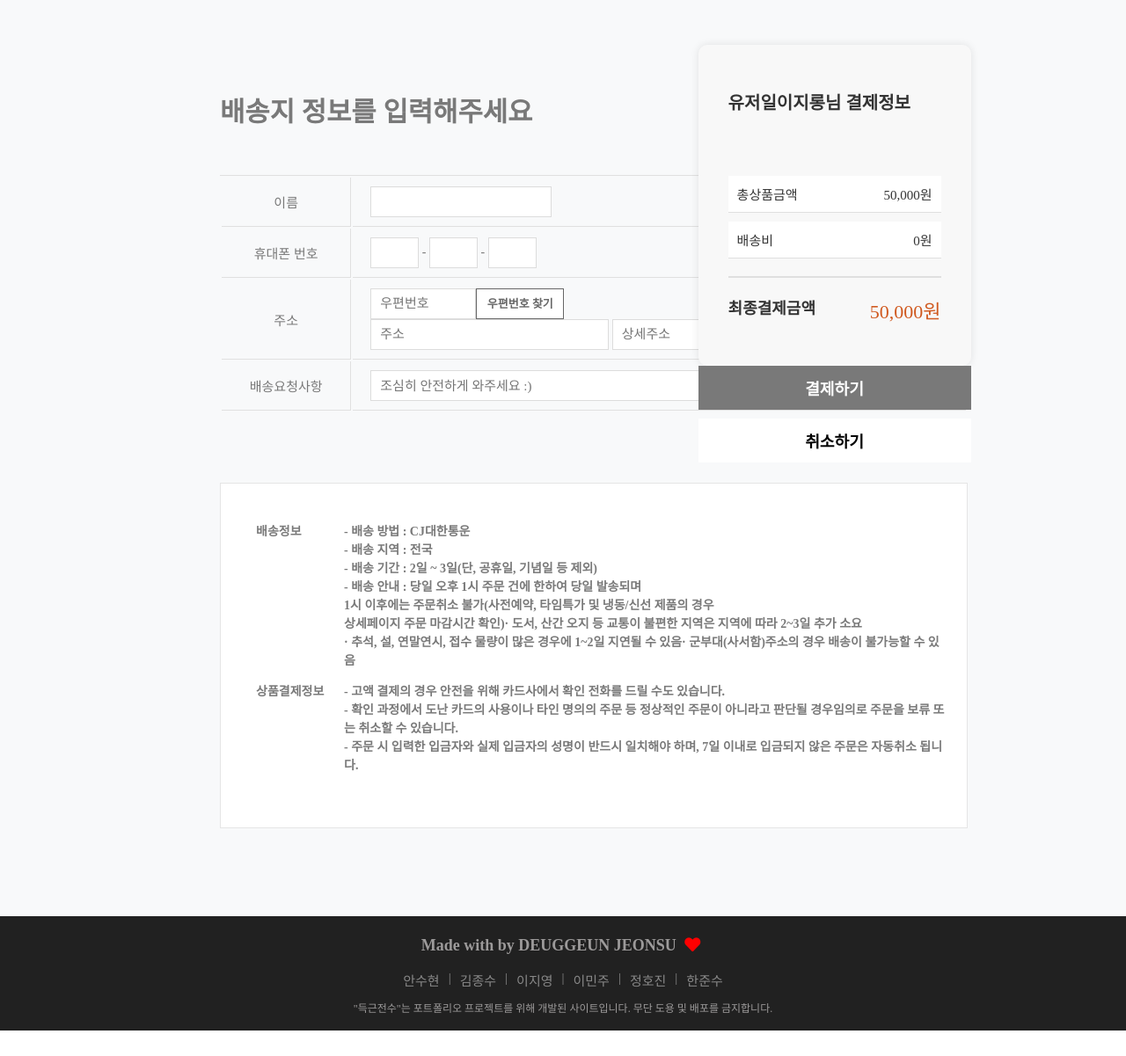
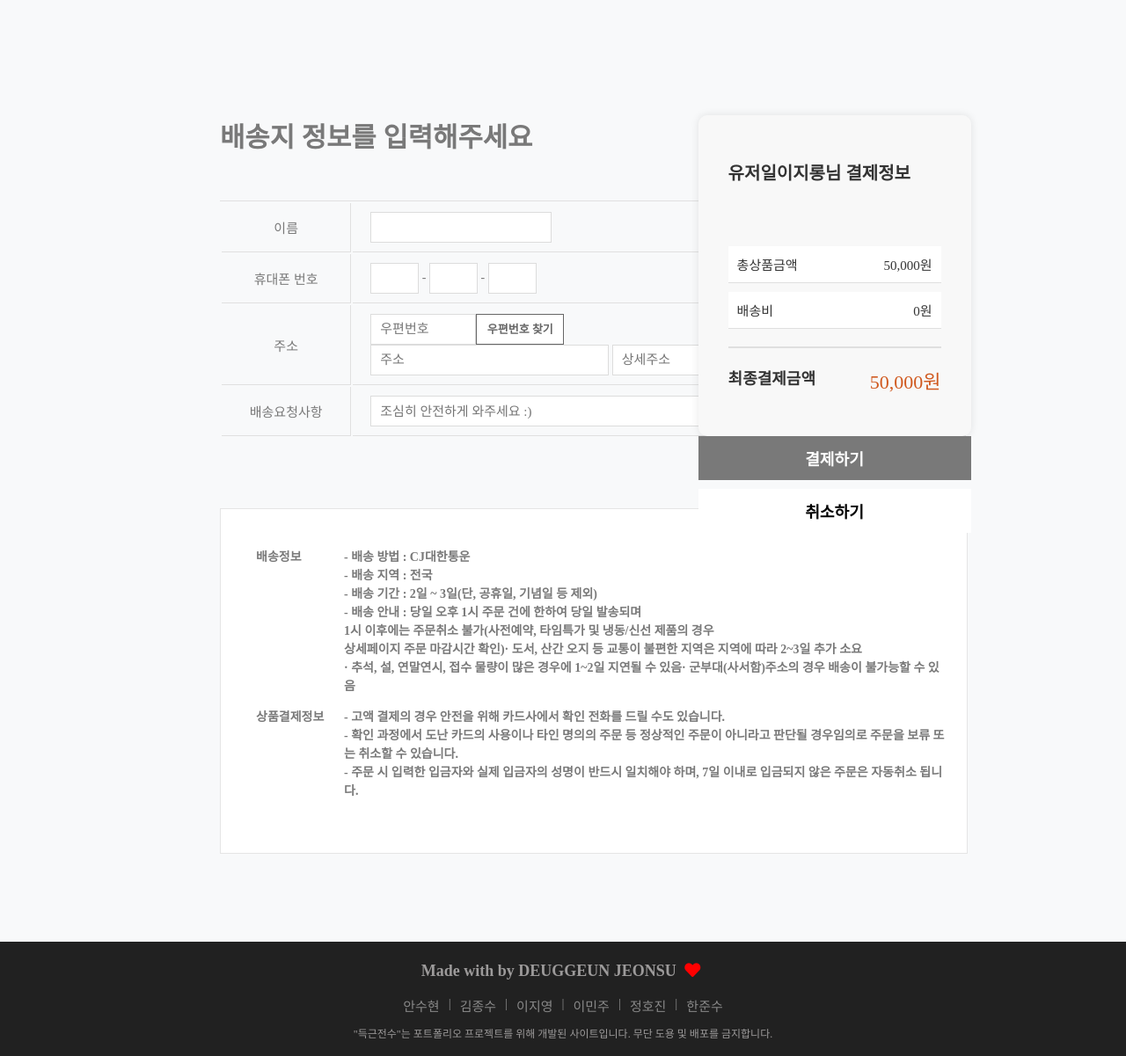
Before and after one commit to DeuggeunJeonsu/DeuggeunJeonsu, a Java web app: page /market/marketOrder in a window 1280 px wide; the page is wider, and only the part inside the window is pictured. Shown: the part 109-1310 px from the top of that part at 88% size. Before the commit the page ends 1281 px from the top of that part, so only its background shows below. Run offline with Spring Boot 4, a stand-in JSP engine, Linux system fonts and the light colour scheme; some libraries are stand-ins or nearby versions; some web fonts are replaced.

Commit message:
장바구니, 상품주문페이지 수정

```diff
--- a/FinalProject/src/main/webapp/WEB-INF/views/board/market/marketCart.jsp
+++ b/FinalProject/src/main/webapp/WEB-INF/views/board/market/marketCart.jsp
@@ -36,6 +36,7 @@
                         감사의 마음을 담아 무료배송 이벤트를 진행합니다
                     </h3>
                     <h3>(사장님께는 비밀 👀)</h3>
+                    <br>
                     <br>
                     <br>
                     <table>
--- a/FinalProject/src/main/webapp/resources/css/board/market/marketCart-style.css
+++ b/FinalProject/src/main/webapp/resources/css/board/market/marketCart-style.css
@@ -31,8 +31,12 @@ a {
 }
 
 #main-container {
-    margin: 100px 250px;
+    margin-left: 250px;
+    margin-right: 250px;
+    margin-bottom: 150px;
     min-width: 1200px;
+    /* margin: 100px 250px;
+    min-width: 1200px; */
 }
 
 
--- a/FinalProject/src/main/webapp/resources/css/board/market/marketOrder-style.css
+++ b/FinalProject/src/main/webapp/resources/css/board/market/marketOrder-style.css
@@ -113,7 +113,7 @@ textarea{
 .fixed-con{
     position: fixed;
     left : 62%;
-    top: 20%;
+    top: 30%;
 }
 
 .box {
--- a/FinalProject/src/main/webapp/resources/css/main-style.css
+++ b/FinalProject/src/main/webapp/resources/css/main-style.css
@@ -89,7 +89,7 @@ html, body{
     /* background-color: #797979; */
 }
 .nav-padding{
-    padding-top: 111px;
+    padding-top: 140px;
 }
 /*  검색영역(돋보기 버튼 눌렀을 때) */
 .top-search{
```
